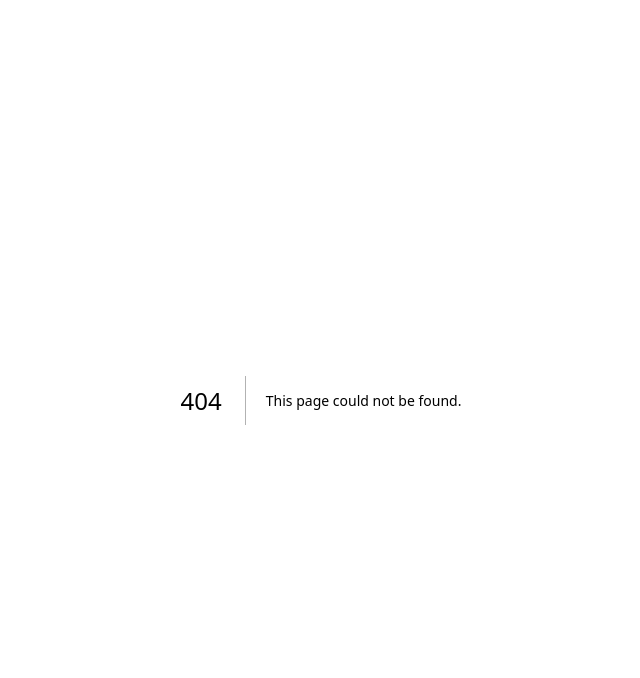
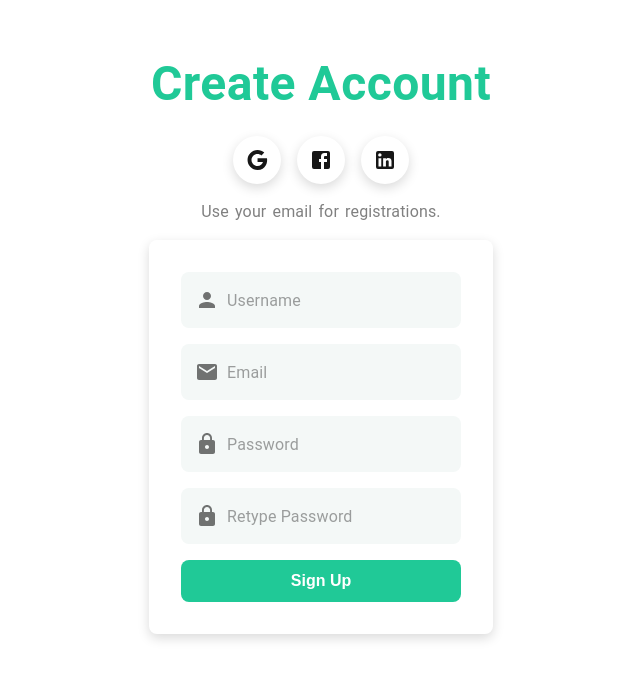
Before and after one commit to amithhhh/sports-project, a Next.js app in the folder frontend/: page /authenticate/login in a window 1280 px wide. Before the commit this address had no page. Shown: the top 678 px of the page, without its empty margins (319-959 px from the left). Built offline with nearby package versions, Linux system fonts and the light colour scheme.

Commit message:
created login mechanism

```diff
--- /dev/null
+++ b/frontend/app/authenticate/layout.js
@@ -0,0 +1,17 @@
+import { Box } from "@mui/material";
+
+export default function AuthLayout({ children }) {
+  return (
+        <Box sx={{
+            display: 'flex',
+            flexDirection: 'row',
+            flex: 1,
+            justifyContent: 'center',
+            alignItems: 'center'
+
+        }}>
+            <Box>{children}</Box>
+            <Box></Box>
+        </Box>
+  );
+}
--- /dev/null
+++ b/frontend/app/authenticate/login/page.js
@@ -0,0 +1,132 @@
+'use client'
+import { Box, Typography, Container } from '@mui/material';
+import { borderColor, styled } from '@mui/system';
+import { LinkedIn, Facebook, Google } from '@mui/icons-material';
+import TextField from '@mui/material/TextField';
+import InputAdornment from '@mui/material/InputAdornment';
+import { inputFields } from '@/constants/constants';
+import { useState } from 'react';
+
+export const MainContainer = styled(Container)(({ theme }) => ({
+    display: 'flex',
+    flexDirection: 'column',
+    justifyContent: 'center',
+    alignItems: 'center',
+    padding: '3rem',
+    gap: '1rem'
+}))
+export const TitleHead = styled(Typography)(({ theme }) => ({
+    fontSize: '3rem',
+    fontWeight: 'bold',
+    fontFamily: 'Roboto',
+    color: "#20C997"
+}))
+
+export const SignInBox = styled(Box)(({ theme }) => ({
+    display: 'flex',
+    flexDirection: 'row',
+    gap: '1rem',
+    [theme.breakpoints.down("xs")]: {
+        gap: '2rem'
+    }
+}))
+
+export const SignInComponent = styled(Box)(({ theme }) => ({
+    width: "3rem",
+    height: "3rem",
+    display: 'flex',
+    justifyContent: 'center',
+    'alignItems': 'center',
+    borderRadius: "70%",
+    boxShadow: '0px 4px 12px rgba(0, 0, 0, 0.15)',
+}))
+
+export const Description = styled(Typography)(({ theme }) => ({
+    color: 'gray',
+    textAlign: 'center',
+    wordSpacing: '2px'
+}))
+
+export const StyledInput = styled(TextField)(({ theme }) => ({
+    backgroundColor: "#f4f8f7",
+    borderRadius: '8px',
+    '& .MuiOutlinedInput-root': {
+        '& fieldset': {
+            borderColor: 'transparent',
+        },
+        '&:hover fieldset': {
+            borderColor: '#2ec4b6',
+        },
+        '&.Mui-focused fieldset': {
+            borderColor: "#2ec4b6"
+        }
+    }
+}))
+
+export const AuthButton = styled('button')(({ theme }) => ({
+    width: '100%',
+    padding: '0.75rem 2rem',
+    backgroundColor: '#20C997',
+    color: '#fff',
+    border: 'none',
+    borderRadius: '8px',
+    fontSize: '1rem',
+    fontWeight: 'bold',
+    cursor: 'pointer',
+    transition: 'all 0.3s ease',
+    '&:hover': {
+        backgroundColor: '#17b089'
+    }
+}));
+
+const Login = () => {
+    return (
+        <MainContainer>
+            <Box>
+                <TitleHead>Create Account</TitleHead>
+            </Box>
+            <SignInBox>
+                <SignInComponent><Google /></SignInComponent>
+                <SignInComponent><Facebook /></SignInComponent>
+                <SignInComponent><LinkedIn /></SignInComponent>
+            </SignInBox>
+            <Box>
+                <Description>Use your email for registrations.</Description>
+            </Box>
+            <Box sx={{
+                width: '100%',
+                display: 'flex',
+                flexDirection: 'column',
+                justifyContent: 'center',
+                alignItems: 'center',
+                p: '2rem',
+                borderRadius: '8px',
+                boxShadow: '0px 4px 12px rgba(0, 0, 0, 0.15)',
+                gap: '1rem'
+
+            }}>
+                {
+                    inputFields.map((item, index) => (
+                        <StyledInput
+                            type={item.type}
+                            placeholder={item.placeholder} variant="outlined"
+                            fullWidth
+                            slotProps={{
+                                input: {
+                                    startAdornment: (
+                                        <InputAdornment position='start'>
+                                            {item.icon}
+                                        </InputAdornment>
+                                    )
+                                }
+                            }} key={index} />
+                    ))
+                }
+                <AuthButton fullWidth>Sign Up</AuthButton>
+            </Box>
+
+        </MainContainer>
+    )
+}
+
+export default Login;
--- /dev/null
+++ b/frontend/constants/constants.js
@@ -0,0 +1,43 @@
+import { Email, Person, Lock } from '@mui/icons-material';
+
+export const inputFields = [
+  {
+    name: 'username',
+    placeholder: 'Username',
+    type: 'text',
+    icon: <Person />
+  },
+  {
+    name: 'email',
+    placeholder: 'Email',
+    type: 'email',
+    icon: <Email />
+  },
+  {
+    name: 'password',
+    placeholder: 'Password',
+    type: 'password',
+    icon: <Lock />
+  },
+  {
+    name: 'password',
+    placeholder: 'Retype Password',
+    type: 'password',
+    icon: <Lock />
+  }
+];
+
+export const registerFields = [
+  {
+    name: 'username',
+    placeholder: 'Username',
+    type: 'text',
+    icon: <Person />
+  },
+  {
+    name: 'password',
+    placeholder: 'Password',
+    type: 'password',
+    icon: <Lock />
+  }
+];
--- a/frontend/package.json
+++ b/frontend/package.json
@@ -11,6 +11,7 @@
   "dependencies": {
     "@emotion/react": "^11.14.0",
     "@emotion/styled": "^11.14.1",
+    "@mui/icons-material": "^7.2.0",
     "@mui/material": "^7.2.0",
     "next": "15.3.5",
     "react": "^19.0.0",
```
Also changed, not shown: frontend/app/authenticate/register/page.js (added, +57 -0 lines), 1 other file (tests, documents, lock files or other folders).
